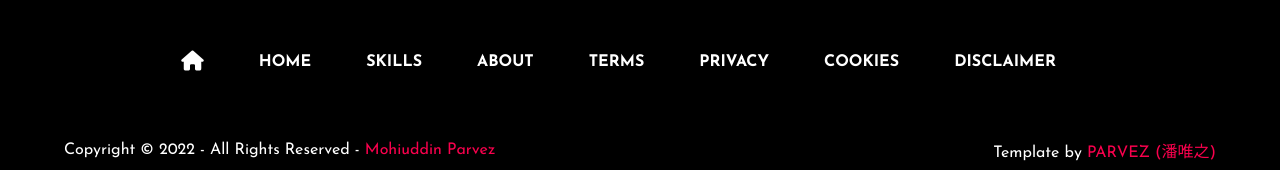
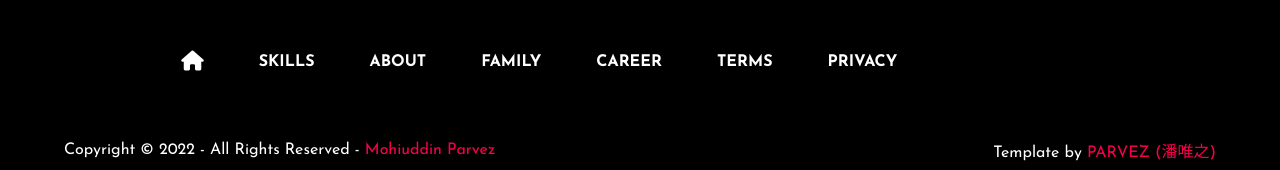
Before and after one commit to Parvez140/parvez-exam, a plain HTML site: page index.html in a window 1280 px wide. Shown: the part 3891-4061 px from the top of the page. Drawn offline with Linux system fonts and the light colour scheme.

Commit message:
change footer

```diff
--- a/index.html
+++ b/index.html
@@ -340,13 +340,12 @@
             <li>
               <a href="index.html"><i class="fas fa-lg fa-home"></i></a>
             </li>
-            <li><a href="#">Home</a></li>
-            <li><a href="#skills">Skills</a></li>
-            <li><a href="#">About</a></li>
+            <li><a href="skills.html">Skills</a></li>
+            <li><a href="about.html">About</a></li>
+            <li><a href="family.html">Family</a></li>
+            <li><a href="career.html">career</a></li>
             <li><a href="#">Terms</a></li>
             <li><a href="#">Privacy</a></li>
-            <li><a href="#">Cookies</a></li>
-            <li><a href="#">Disclaimer</a></li>
           </ul>
         </nav>
         <!-- ########################### -->
```
